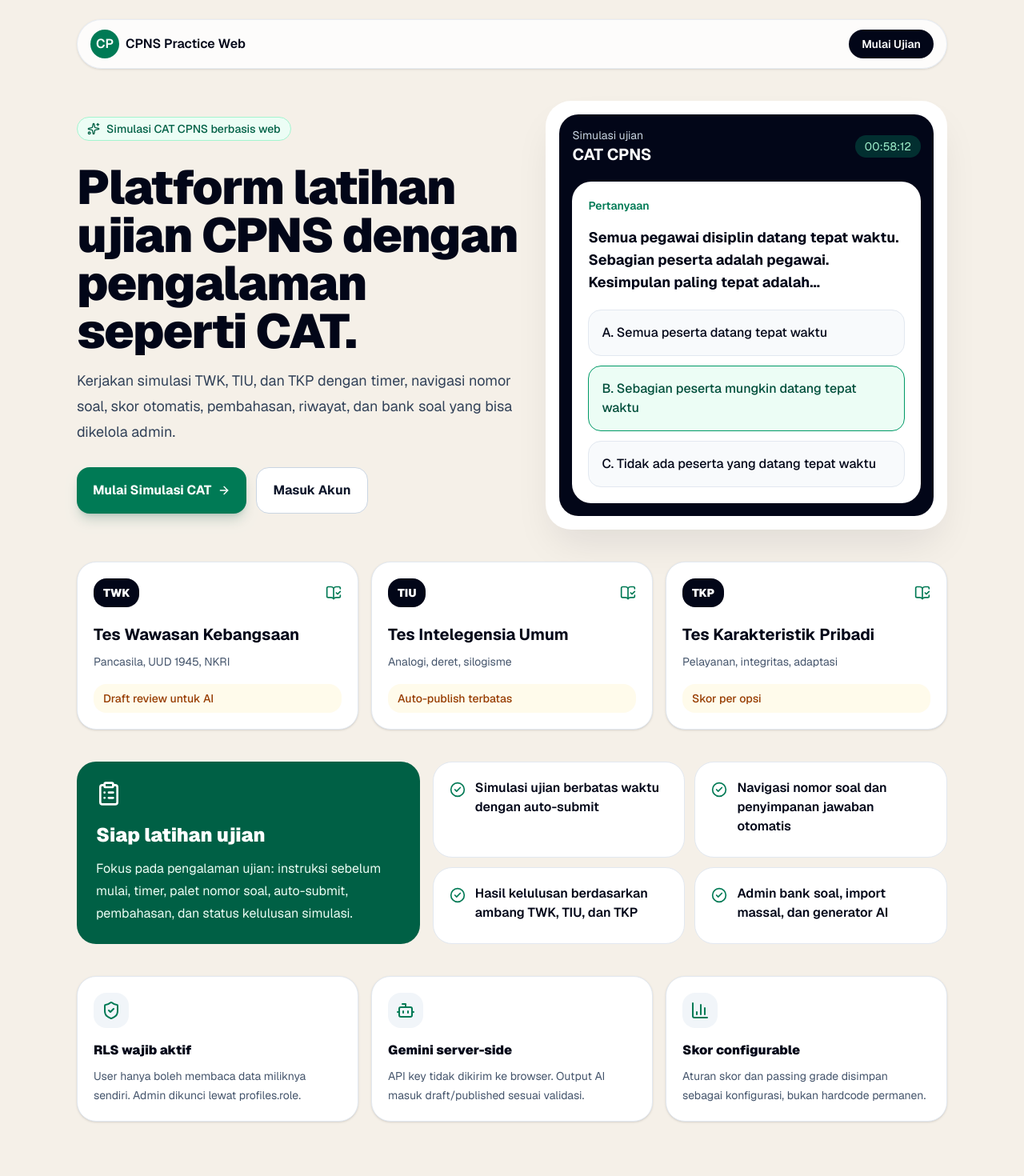
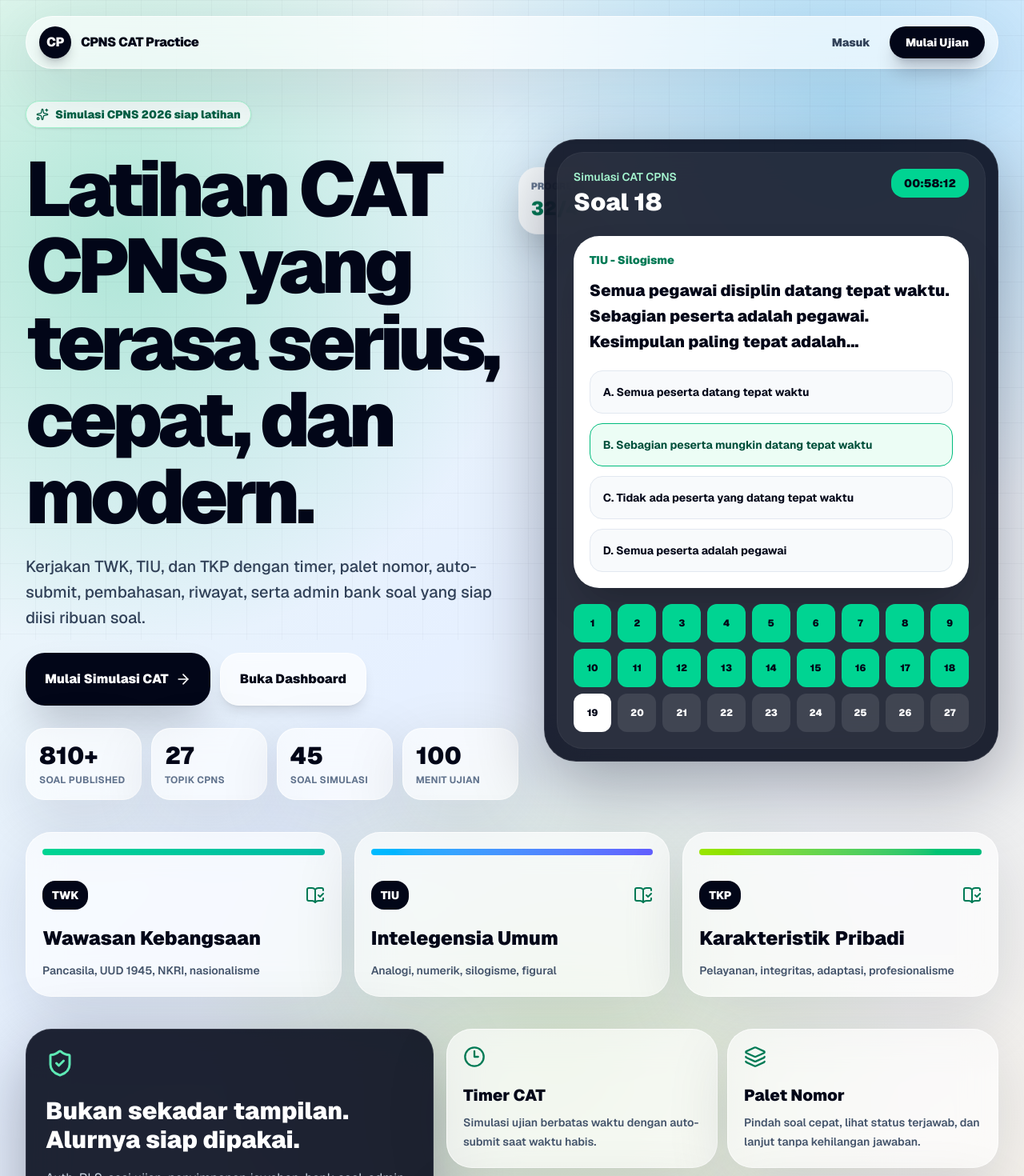
Before and after one commit to titaniajasmine11-source/latihancpns, a Next.js app: page / in a window 1280 px wide. Shown: the top 1470 px of the page at 80% size. Built offline with nearby package versions, Linux system fonts and the light colour scheme.

Commit message:
Modernize animated exam UI

```diff
--- a/package.json
+++ b/package.json
@@ -15,6 +15,7 @@
     "@supabase/supabase-js": "^2.106.2",
     "clsx": "^2.1.1",
     "lucide-react": "^1.17.0",
+    "motion": "^12.40.0",
     "next": "16.2.6",
     "react": "19.2.4",
     "react-dom": "19.2.4",
--- a/src/app/globals.css
+++ b/src/app/globals.css
@@ -1,7 +1,7 @@
 @import "tailwindcss";
 
 :root {
-  --background: #f5f0e8;
+  --background: #eef4f1;
   --foreground: #0f172a;
 }
 
@@ -17,6 +17,33 @@ body {
   color: var(--foreground);
 }
 
+::selection {
+  background: #34d399;
+  color: #052e16;
+}
+
+.aurora-bg {
+  background:
+    radial-gradient(circle at 12% 18%, rgba(16, 185, 129, 0.28), transparent 28%),
+    radial-gradient(circle at 82% 8%, rgba(14, 165, 233, 0.26), transparent 28%),
+    radial-gradient(circle at 54% 78%, rgba(132, 204, 22, 0.16), transparent 30%),
+    linear-gradient(135deg, #effaf5 0%, #e6f0ff 46%, #f7f1e8 100%);
+}
+
+.glass-panel {
+  border: 1px solid rgba(255, 255, 255, 0.72);
+  background: rgba(255, 255, 255, 0.62);
+  box-shadow: 0 24px 80px rgba(15, 23, 42, 0.12);
+  backdrop-filter: blur(22px);
+}
+
+.dark-glass {
+  border: 1px solid rgba(255, 255, 255, 0.1);
+  background: rgba(2, 6, 23, 0.88);
+  box-shadow: 0 28px 90px rgba(2, 6, 23, 0.34);
+  backdrop-filter: blur(24px);
+}
+
 @supports (padding: max(0px)) {
   body {
     padding-bottom: env(safe-area-inset-bottom);
--- a/src/app/page.tsx
+++ b/src/app/page.tsx
@@ -1,161 +1,145 @@
-import {
-  ArrowRight,
-  BarChart3,
-  BookOpenCheck,
-  Bot,
-  CheckCircle2,
-  ClipboardList,
-  ShieldCheck,
-  Sparkles,
-} from "lucide-react";
+import Link from "next/link";
+import { ArrowRight, BookOpenCheck, Bot, Clock3, Layers3, ShieldCheck, Sparkles, Trophy } from "lucide-react";
+import { MotionArticle, MotionDiv, MotionHeader, MotionSection, MotionSpan } from "@/components/motion-primitives";
 
 const categories = [
-  { code: "TWK", name: "Tes Wawasan Kebangsaan", topics: "Pancasila, UUD 1945, NKRI", mode: "Draft review untuk AI" },
-  { code: "TIU", name: "Tes Intelegensia Umum", topics: "Analogi, deret, silogisme", mode: "Auto-publish terbatas" },
-  { code: "TKP", name: "Tes Karakteristik Pribadi", topics: "Pelayanan, integritas, adaptasi", mode: "Skor per opsi" },
+  { code: "TWK", name: "Wawasan Kebangsaan", tone: "from-emerald-400 to-teal-500", detail: "Pancasila, UUD 1945, NKRI, nasionalisme" },
+  { code: "TIU", name: "Intelegensia Umum", tone: "from-sky-400 to-indigo-500", detail: "Analogi, numerik, silogisme, figural" },
+  { code: "TKP", name: "Karakteristik Pribadi", tone: "from-lime-400 to-emerald-500", detail: "Pelayanan, integritas, adaptasi, profesionalisme" },
 ];
 
-const roadmap = [
-  "Simulasi ujian berbatas waktu dengan auto-submit",
-  "Navigasi nomor soal dan penyimpanan jawaban otomatis",
-  "Hasil kelulusan berdasarkan ambang TWK, TIU, dan TKP",
-  "Admin bank soal, import massal, dan generator AI",
+const features = [
+  { icon: Clock3, title: "Timer CAT", text: "Simulasi ujian berbatas waktu dengan auto-submit saat waktu habis." },
+  { icon: Layers3, title: "Palet Nomor", text: "Pindah soal cepat, lihat status terjawab, dan lanjut tanpa kehilangan jawaban." },
+  { icon: Trophy, title: "Status Lulus", text: "Hasil menampilkan skor TWK, TIU, TKP dan ambang kelulusan simulasi." },
+  { icon: Bot, title: "Bank Soal AI", text: "Admin dapat generate, import massal, review, dan publish soal latihan." },
+];
+
+const stats = [
+  ["810+", "Soal published"],
+  ["27", "Topik CPNS"],
+  ["45", "Soal simulasi"],
+  ["100", "Menit ujian"],
 ];
 
 export default function Home() {
   return (
-    <main className="min-h-screen bg-[#f5f0e8] text-slate-950">
-      <section className="mx-auto flex w-full max-w-6xl flex-col gap-10 px-4 py-6 sm:px-6 lg:px-8">
-        <nav className="flex items-center justify-between rounded-full border border-slate-200/80 bg-white/80 px-4 py-3 shadow-sm backdrop-blur">
-          <div className="flex items-center gap-2 font-semibold">
-            <span className="grid size-9 place-items-center rounded-full bg-emerald-700 text-white">
-              CP
-            </span>
-            CPNS Practice Web
+    <main className="min-h-screen overflow-hidden aurora-bg text-slate-950">
+      <div className="pointer-events-none fixed inset-0 opacity-70 [background-image:linear-gradient(rgba(15,23,42,0.04)_1px,transparent_1px),linear-gradient(90deg,rgba(15,23,42,0.04)_1px,transparent_1px)] [background-size:44px_44px]" />
+      <MotionSection className="relative mx-auto flex w-full max-w-7xl flex-col gap-10 px-4 py-5 sm:px-6 lg:px-8" initial={{ opacity: 0 }} animate={{ opacity: 1 }} transition={{ duration: 0.5 }}>
+        <MotionHeader className="glass-panel sticky top-4 z-20 flex items-center justify-between rounded-full px-4 py-3" initial={{ y: -20, opacity: 0 }} animate={{ y: 0, opacity: 1 }} transition={{ duration: 0.55 }}>
+          <Link href="/" className="flex items-center gap-3 font-black tracking-tight">
+            <span className="grid size-10 place-items-center rounded-full bg-slate-950 text-white shadow-lg shadow-slate-950/20">CP</span>
+            <span>CPNS CAT Practice</span>
+          </Link>
+          <div className="hidden items-center gap-2 md:flex">
+            <Link href="/login" className="rounded-full px-4 py-2 text-sm font-black text-slate-700 hover:bg-white/60">Masuk</Link>
+            <Link href="/ujian" className="rounded-full bg-slate-950 px-5 py-2.5 text-sm font-black text-white shadow-xl shadow-slate-950/20">Mulai Ujian</Link>
           </div>
-          <a
-            href="/ujian"
-            className="hidden rounded-full bg-slate-950 px-4 py-2 text-sm font-semibold text-white sm:inline-flex"
-          >
-            Mulai Ujian
-          </a>
-        </nav>
+        </MotionHeader>
 
-        <div className="grid gap-8 lg:grid-cols-[1.05fr_0.95fr] lg:items-center">
+        <section className="grid min-h-[calc(100vh-110px)] gap-8 lg:grid-cols-[1.04fr_0.96fr] lg:items-center">
           <div className="space-y-7">
-            <div className="inline-flex items-center gap-2 rounded-full border border-emerald-200 bg-emerald-50 px-3 py-1 text-sm font-medium text-emerald-800">
-              <Sparkles className="size-4" /> Simulasi CAT CPNS berbasis web
-            </div>
-            <div className="space-y-4">
-              <h1 className="max-w-3xl text-4xl font-black tracking-tight sm:text-6xl">
-                Platform latihan ujian CPNS dengan pengalaman seperti CAT.
+            <MotionDiv className="inline-flex items-center gap-2 rounded-full border border-emerald-200 bg-white/70 px-3 py-1.5 text-sm font-black text-emerald-800 shadow-sm backdrop-blur" initial={{ y: 18, opacity: 0 }} animate={{ y: 0, opacity: 1 }} transition={{ delay: 0.1 }}>
+              <Sparkles className="size-4" /> Simulasi CPNS 2026 siap latihan
+            </MotionDiv>
+            <MotionDiv initial={{ y: 24, opacity: 0 }} animate={{ y: 0, opacity: 1 }} transition={{ delay: 0.18, duration: 0.7 }}>
+              <h1 className="max-w-4xl text-5xl font-black tracking-[-0.06em] text-slate-950 sm:text-7xl lg:text-8xl">
+                Latihan CAT CPNS yang terasa serius, cepat, dan modern.
               </h1>
-              <p className="max-w-2xl text-lg leading-8 text-slate-700">
-                Kerjakan simulasi TWK, TIU, dan TKP dengan timer, navigasi nomor soal,
-                skor otomatis, pembahasan, riwayat, dan bank soal yang bisa dikelola admin.
+              <p className="mt-6 max-w-2xl text-lg font-medium leading-8 text-slate-700 sm:text-xl">
+                Kerjakan TWK, TIU, dan TKP dengan timer, palet nomor, auto-submit, pembahasan, riwayat, serta admin bank soal yang siap diisi ribuan soal.
               </p>
-            </div>
-            <div className="flex flex-col gap-3 sm:flex-row">
-              <a
-                href="/ujian"
-                className="inline-flex items-center justify-center gap-2 rounded-2xl bg-emerald-700 px-5 py-4 font-bold text-white shadow-lg shadow-emerald-900/20 transition hover:bg-emerald-800"
-              >
-                Mulai Simulasi CAT <ArrowRight className="size-4" />
-              </a>
-              <a
-                href="/login"
-                className="inline-flex items-center justify-center rounded-2xl border border-slate-300 bg-white px-5 py-4 font-bold text-slate-900 transition hover:border-slate-500"
-              >
-                Masuk Akun
-              </a>
-            </div>
+            </MotionDiv>
+            <MotionDiv className="flex flex-col gap-3 sm:flex-row" initial={{ y: 24, opacity: 0 }} animate={{ y: 0, opacity: 1 }} transition={{ delay: 0.28 }}>
+              <Link href="/ujian" className="group inline-flex items-center justify-center gap-2 rounded-3xl bg-slate-950 px-6 py-5 font-black text-white shadow-2xl shadow-slate-950/25 transition hover:-translate-y-1 hover:bg-slate-800">
+                Mulai Simulasi CAT <ArrowRight className="size-5 transition group-hover:translate-x-1" />
+              </Link>
+              <Link href="/dashboard" className="inline-flex items-center justify-center rounded-3xl border border-white/70 bg-white/70 px-6 py-5 font-black text-slate-950 shadow-lg backdrop-blur transition hover:-translate-y-1 hover:bg-white">
+                Buka Dashboard
+              </Link>
+            </MotionDiv>
+            <MotionDiv className="grid grid-cols-2 gap-3 sm:grid-cols-4" initial={{ y: 30, opacity: 0 }} animate={{ y: 0, opacity: 1 }} transition={{ delay: 0.38 }}>
+              {stats.map(([value, label]) => (
+                <div className="glass-panel rounded-3xl p-4" key={label}>
+                  <p className="text-3xl font-black">{value}</p>
+                  <p className="mt-1 text-xs font-bold uppercase tracking-wide text-slate-500">{label}</p>
+                </div>
+              ))}
+            </MotionDiv>
           </div>
 
-          <div className="rounded-[2rem] border border-white/70 bg-white p-4 shadow-2xl shadow-slate-900/10">
-            <div className="rounded-[1.5rem] bg-slate-950 p-4 text-white">
-              <div className="mb-5 flex items-center justify-between">
-                <div>
-                  <p className="text-sm text-slate-300">Simulasi ujian</p>
-                  <h2 className="text-xl font-bold">CAT CPNS</h2>
+          <MotionDiv className="relative" initial={{ x: 40, opacity: 0, scale: 0.96 }} animate={{ x: 0, opacity: 1, scale: 1 }} transition={{ delay: 0.22, duration: 0.7 }}>
+            <MotionDiv className="absolute -left-8 top-10 hidden rounded-3xl bg-white/80 p-4 shadow-2xl backdrop-blur lg:block" animate={{ y: [0, -12, 0] }} transition={{ duration: 5, repeat: Infinity }}>
+              <p className="text-xs font-black uppercase text-slate-500">Progress</p>
+              <p className="mt-1 text-2xl font-black text-emerald-700">32/45</p>
+            </MotionDiv>
+            <div className="dark-glass rounded-[2.5rem] p-4 text-white">
+              <div className="rounded-[2rem] bg-white/[0.06] p-5 ring-1 ring-white/10">
+                <div className="flex items-start justify-between gap-4">
+                  <div>
+                    <p className="text-sm font-semibold text-emerald-200">Simulasi CAT CPNS</p>
+                    <h2 className="mt-1 text-3xl font-black">Soal 18</h2>
+                  </div>
+                  <div className="rounded-2xl bg-emerald-400 px-4 py-2 text-sm font-black text-slate-950">00:58:12</div>
                 </div>
-                <span className="rounded-full bg-emerald-400/20 px-3 py-1 text-sm text-emerald-200">00:58:12</span>
-              </div>
-              <div className="rounded-3xl bg-white p-5 text-slate-950">
-                <p className="mb-4 text-sm font-semibold text-emerald-700">Pertanyaan</p>
-                <p className="text-lg font-bold leading-7">
-                  Semua pegawai disiplin datang tepat waktu. Sebagian peserta adalah pegawai.
-                  Kesimpulan paling tepat adalah...
-                </p>
-                <div className="mt-5 space-y-3">
-                  {["Semua peserta datang tepat waktu", "Sebagian peserta mungkin datang tepat waktu", "Tidak ada peserta yang datang tepat waktu"].map((option, index) => (
-                    <button
-                      className={`w-full rounded-2xl border p-4 text-left font-medium ${
-                        index === 1
-                          ? "border-emerald-600 bg-emerald-50 text-emerald-900"
-                          : "border-slate-200 bg-slate-50"
-                      }`}
-                      key={option}
-                    >
-                      {String.fromCharCode(65 + index)}. {option}
-                    </button>
+                <div className="mt-6 rounded-[2rem] bg-white p-5 text-slate-950 shadow-2xl">
+                  <p className="text-sm font-black text-emerald-700">TIU - Silogisme</p>
+                  <p className="mt-3 text-xl font-black leading-8">Semua pegawai disiplin datang tepat waktu. Sebagian peserta adalah pegawai. Kesimpulan paling tepat adalah...</p>
+                  <div className="mt-5 space-y-3">
+                    {["Semua peserta datang tepat waktu", "Sebagian peserta mungkin datang tepat waktu", "Tidak ada peserta yang datang tepat waktu", "Semua peserta adalah pegawai"].map((option, index) => (
+                      <MotionDiv whileHover={{ scale: 1.015 }} className={`rounded-2xl border p-4 text-sm font-bold ${index === 1 ? "border-emerald-500 bg-emerald-50 text-emerald-900" : "border-slate-200 bg-slate-50"}`} key={option}>
+                        {String.fromCharCode(65 + index)}. {option}
+                      </MotionDiv>
+                    ))}
+                  </div>
+                </div>
+                <div className="mt-5 grid grid-cols-9 gap-2">
+                  {Array.from({ length: 27 }).map((_, index) => (
+                    <MotionSpan whileHover={{ scale: 1.1 }} className={`grid aspect-square place-items-center rounded-xl text-xs font-black ${index < 18 ? "bg-emerald-400 text-slate-950" : index === 18 ? "bg-white text-slate-950" : "bg-white/10 text-white"}`} key={index}>
+                      {index + 1}
+                    </MotionSpan>
                   ))}
                 </div>
               </div>
             </div>
-          </div>
-        </div>
-
-        <section id="kategori" className="grid gap-4 md:grid-cols-3">
-          {categories.map((category) => (
-            <article className="rounded-3xl border border-slate-200 bg-white p-5 shadow-sm" key={category.code}>
-              <div className="mb-5 flex items-center justify-between">
-                <span className="rounded-2xl bg-slate-950 px-3 py-2 text-sm font-black text-white">{category.code}</span>
-                <BookOpenCheck className="size-5 text-emerald-700" />
-              </div>
-              <h3 className="text-xl font-bold">{category.name}</h3>
-              <p className="mt-2 text-sm leading-6 text-slate-600">{category.topics}</p>
-              <p className="mt-4 rounded-2xl bg-amber-50 px-3 py-2 text-sm font-medium text-amber-800">{category.mode}</p>
-            </article>
-          ))}
+          </MotionDiv>
         </section>
 
-        <section id="fitur" className="grid gap-4 lg:grid-cols-[0.8fr_1.2fr]">
-          <div className="rounded-3xl bg-emerald-800 p-6 text-white">
-            <ClipboardList className="mb-5 size-8" />
-            <h2 className="text-2xl font-black">Siap latihan ujian</h2>
-            <p className="mt-3 leading-7 text-emerald-50">
-              Fokus pada pengalaman ujian: instruksi sebelum mulai, timer, palet nomor soal,
-              auto-submit, pembahasan, dan status kelulusan simulasi.
-            </p>
-          </div>
+        <MotionSection className="grid gap-4 md:grid-cols-3" initial="hidden" whileInView="show" viewport={{ once: true, margin: "-80px" }} variants={{ hidden: {}, show: { transition: { staggerChildren: 0.12 } } }}>
+          {categories.map((category) => (
+            <MotionArticle variants={{ hidden: { y: 24, opacity: 0 }, show: { y: 0, opacity: 1 } }} whileHover={{ y: -8 }} className="glass-panel overflow-hidden rounded-[2rem] p-5" key={category.code}>
+              <div className={`mb-8 h-2 rounded-full bg-gradient-to-r ${category.tone}`} />
+              <div className="flex items-center justify-between">
+                <span className="rounded-2xl bg-slate-950 px-3 py-2 text-sm font-black text-white">{category.code}</span>
+                <BookOpenCheck className="size-6 text-emerald-700" />
+              </div>
+              <h3 className="mt-5 text-2xl font-black">{category.name}</h3>
+              <p className="mt-3 text-sm font-semibold leading-6 text-slate-600">{category.detail}</p>
+            </MotionArticle>
+          ))}
+        </MotionSection>
+
+        <section className="grid gap-4 pb-12 lg:grid-cols-[0.85fr_1.15fr]">
+          <MotionDiv className="dark-glass rounded-[2rem] p-6 text-white" initial={{ opacity: 0, y: 30 }} whileInView={{ opacity: 1, y: 0 }} viewport={{ once: true }}>
+            <ShieldCheck className="mb-6 size-9 text-emerald-300" />
+            <h2 className="text-3xl font-black">Bukan sekadar tampilan. Alurnya siap dipakai.</h2>
+            <p className="mt-4 leading-7 text-slate-300">Auth, RLS, sesi ujian, penyimpanan jawaban, bank soal, admin, import massal, dan konfigurasi passing grade sudah berada dalam satu sistem.</p>
+          </MotionDiv>
           <div className="grid gap-3 sm:grid-cols-2">
-            {roadmap.map((item) => (
-              <div className="flex items-start gap-3 rounded-3xl border border-slate-200 bg-white p-5" key={item}>
-                <CheckCircle2 className="mt-1 size-5 shrink-0 text-emerald-700" />
-                <p className="font-semibold leading-6">{item}</p>
-              </div>
-            ))}
+            {features.map((feature, index) => {
+              const Icon = feature.icon;
+              return (
+                <MotionArticle className="glass-panel rounded-[2rem] p-5" initial={{ opacity: 0, y: 20 }} whileInView={{ opacity: 1, y: 0 }} transition={{ delay: index * 0.08 }} viewport={{ once: true }} key={feature.title}>
+                  <Icon className="mb-5 size-7 text-emerald-700" />
+                  <h3 className="text-xl font-black">{feature.title}</h3>
+                  <p className="mt-2 text-sm font-semibold leading-6 text-slate-600">{feature.text}</p>
+                </MotionArticle>
+              );
+            })}
           </div>
         </section>
-
-        <section id="security" className="grid gap-4 pb-10 md:grid-cols-3">
-          <InfoCard icon={<ShieldCheck />} title="RLS wajib aktif" text="User hanya boleh membaca data miliknya sendiri. Admin dikunci lewat profiles.role." />
-          <InfoCard icon={<Bot />} title="Gemini server-side" text="API key tidak dikirim ke browser. Output AI masuk draft/published sesuai validasi." />
-          <InfoCard icon={<BarChart3 />} title="Skor configurable" text="Aturan skor dan passing grade disimpan sebagai konfigurasi, bukan hardcode permanen." />
-        </section>
-      </section>
+      </MotionSection>
     </main>
   );
 }
-
-function InfoCard({ icon, title, text }: { icon: React.ReactNode; title: string; text: string }) {
-  return (
-    <div className="rounded-3xl border border-slate-200 bg-white p-5 shadow-sm">
-      <div className="mb-4 grid size-11 place-items-center rounded-2xl bg-slate-100 text-emerald-700">
-        {icon}
-      </div>
-      <h3 className="font-black">{title}</h3>
-      <p className="mt-2 text-sm leading-6 text-slate-600">{text}</p>
-    </div>
-  );
-}
--- a/src/app/ujian/page.tsx
+++ b/src/app/ujian/page.tsx
@@ -2,6 +2,7 @@ import Link from "next/link";
 import { redirect } from "next/navigation";
 import { ClipboardCheck, Clock3, ShieldAlert } from "lucide-react";
 import { startExam } from "@/app/latihan/actions";
+import { MotionArticle, MotionDiv, MotionSection } from "@/components/motion-primitives";
 import { createClient } from "@/lib/supabase/server";
 
 type PracticeSetting = {
@@ -30,35 +31,35 @@ export default async function ExamInstructionPage() {
   const duration = practice?.exam_duration_minutes ?? 100;
 
   return (
-    <main className="min-h-screen bg-[#f5f0e8] px-4 pb-28 pt-6 text-slate-950 sm:px-6 md:pb-6 lg:px-8">
-      <section className="mx-auto flex w-full max-w-4xl flex-col gap-5">
-        <header className="rounded-[2rem] bg-slate-950 p-6 text-white shadow-xl shadow-slate-900/10">
+    <main className="min-h-screen aurora-bg px-4 pb-28 pt-6 text-slate-950 sm:px-6 md:pb-6 lg:px-8">
+      <MotionSection className="mx-auto flex w-full max-w-5xl flex-col gap-5" initial={{ opacity: 0 }} animate={{ opacity: 1 }}>
+        <MotionDiv className="dark-glass rounded-[2.4rem] p-6 text-white" initial={{ y: 24, opacity: 0 }} animate={{ y: 0, opacity: 1 }}>
           <p className="text-sm font-semibold text-emerald-200">Instruksi ujian</p>
-          <h1 className="mt-3 text-4xl font-black tracking-tight">Simulasi CAT CPNS</h1>
+          <h1 className="mt-3 text-5xl font-black tracking-[-0.05em] sm:text-6xl">Simulasi CAT CPNS</h1>
           <p className="mt-3 max-w-2xl leading-7 text-slate-300">
             Baca aturan sebelum mulai. Timer berjalan setelah tombol mulai ditekan dan ujian otomatis submit saat waktu habis.
           </p>
-        </header>
+        </MotionDiv>
 
         <section className="grid gap-4 sm:grid-cols-3">
-          <article className="rounded-3xl border border-slate-200 bg-white p-5 shadow-sm">
+          <MotionArticle whileHover={{ y: -6 }} className="glass-panel rounded-3xl p-5">
             <ClipboardCheck className="mb-5 size-7 text-emerald-700" />
             <p className="text-3xl font-black">{totalQuestions}</p>
             <p className="mt-1 text-sm font-semibold text-slate-600">Total soal</p>
-          </article>
-          <article className="rounded-3xl border border-slate-200 bg-white p-5 shadow-sm">
+          </MotionArticle>
+          <MotionArticle whileHover={{ y: -6 }} className="glass-panel rounded-3xl p-5">
             <Clock3 className="mb-5 size-7 text-emerald-700" />
             <p className="text-3xl font-black">{duration}</p>
             <p className="mt-1 text-sm font-semibold text-slate-600">Menit</p>
-          </article>
-          <article className="rounded-3xl border border-slate-200 bg-white p-5 shadow-sm">
+          </MotionArticle>
+          <MotionArticle whileHover={{ y: -6 }} className="glass-panel rounded-3xl p-5">
             <ShieldAlert className="mb-5 size-7 text-amber-600" />
             <p className="text-3xl font-black">Auto</p>
             <p className="mt-1 text-sm font-semibold text-slate-600">Submit waktu habis</p>
-          </article>
+          </MotionArticle>
         </section>
 
-        <section className="rounded-[2rem] border border-slate-200 bg-white p-5 shadow-sm">
+        <MotionDiv className="glass-panel rounded-[2rem] p-5" initial={{ y: 24, opacity: 0 }} animate={{ y: 0, opacity: 1 }} transition={{ delay: 0.15 }}>
           <h2 className="text-2xl font-black">Aturan pengerjaan</h2>
           <div className="mt-4 grid gap-3 text-sm font-semibold leading-6 text-slate-700">
             <p>1. Pastikan koneksi stabil sebelum mulai ujian.</p>
@@ -77,8 +78,8 @@ export default async function ExamInstructionPage() {
               </button>
             </form>
           </div>
-        </section>
-      </section>
+        </MotionDiv>
+      </MotionSection>
     </main>
   );
 }
--- /dev/null
+++ b/src/components/motion-primitives.tsx
@@ -0,0 +1,9 @@
+"use client";
+
+import { motion } from "motion/react";
+
+export const MotionDiv = motion.div;
+export const MotionSection = motion.section;
+export const MotionArticle = motion.article;
+export const MotionHeader = motion.header;
+export const MotionSpan = motion.span;
```
Also changed, not shown: src/app/dashboard/page.tsx (+9 -8 lines), 1 other file (tests, documents, lock files or other folders).
